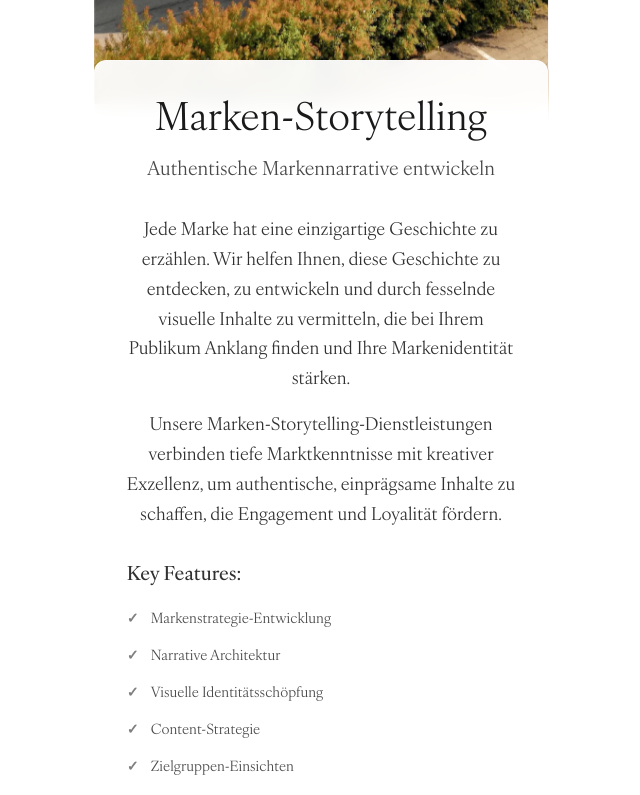
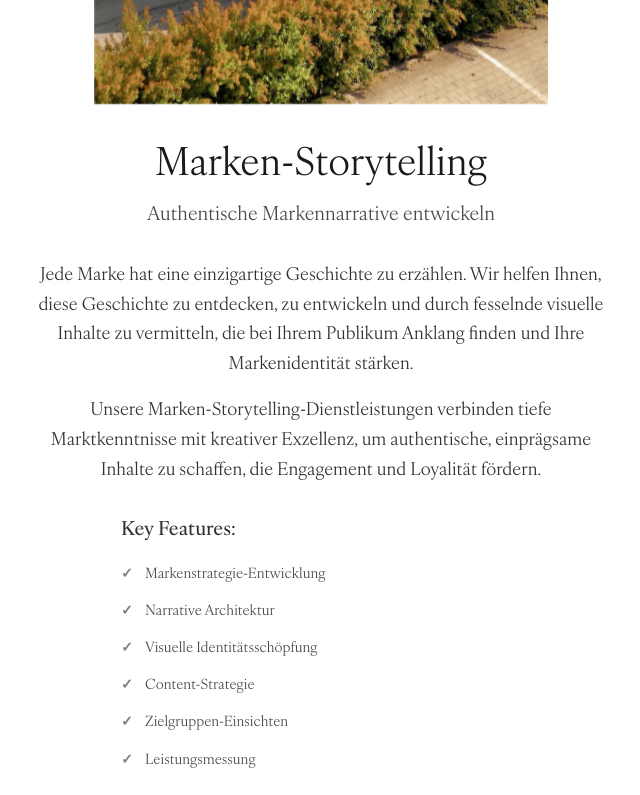
Before and after one commit to ndrau/APlusIMedia, a Vue app: page / in a window 1280 px wide. Shown: the part 3900-4695 px from the top of the page, without its empty margins (319-959 px from the left). Built offline with nearby package versions, Linux system fonts and the light colour scheme.

Commit message:
content cleanup

```diff
--- a/src/data/portfolioVideos.ts
+++ b/src/data/portfolioVideos.ts
@@ -7,8 +7,8 @@ export const portfolioContent: PortfolioItem[] = [
     type: 'video',
     content: {
       id: '1',
-      title: 'Jordanien',
-      description: '2023 - Short Film',
+      title: 'Wüstenreise Jordanien',
+      description: '2023 - Dokumentarfilm über die faszinierende Landschaft Jordaniens',
       duration: '15:30',
       videoType: 'youtube',
       videoId: '_o_NHVeq830',
@@ -23,8 +23,8 @@ export const portfolioContent: PortfolioItem[] = [
     type: 'video',
     content: {
       id: '2',
-      title: 'Greece',
-      description: '2024 - Travel',
+      title: 'Griechenland - Inselhopping',
+      description: '2024 - Reise durch die griechischen Inseln und ihre verborgenen Schätze',
       duration: '22:15',
       videoType: 'youtube',
       videoId: 'eXbeGrkhghg',
@@ -64,8 +64,8 @@ export const portfolioContent: PortfolioItem[] = [
     type: 'video',
     content: {
       id: '3',
-      title: 'Schausonntag',
-      description: '2025 - Schwarzwald Küchen',
+      title: 'Schausonntag - Küchen Event',
+      description: '2025 - Live-Koch-Event mit Schwarzwälder Spezialitäten und regionalen Zutaten',
       duration: '0:47',
       videoType: 'youtube',
       videoId: '2txU1seXUkM',
@@ -95,7 +95,7 @@ export const portfolioContent: PortfolioItem[] = [
       ],
       ctaText: 'Branding erkunden',
       ctaLink: '#services',
-      aspectRatio: 'vertical'
+      aspectRatio: 'horizontal'
     } as Service
   },
 
@@ -105,8 +105,8 @@ export const portfolioContent: PortfolioItem[] = [
     type: 'video',
     content: {
       id: '11',
-      title: 'Mercedes-Benz CLA',
-      description: '2024 - Social Cut',
+      title: 'Rheinfall - Naturgewalt',
+      description: '2025 - Die imposante Wassermasse des größten Wasserfalls Europas',
       duration: '0:15',
       videoType: 'youtube',
       videoId: 'ILsfMUmgoVo',
@@ -121,8 +121,8 @@ export const portfolioContent: PortfolioItem[] = [
     type: 'video',
     content: {
       id: '4',
-      title: 'Kitchen Show Sunday',
-      description: '2025 - Schwarzwald Küchen Campaign',
+      title: 'Johanniterbad',
+      description: '2025 - Kulinarischen Highlights aus Rottweil',
       duration: '0:47',
       videoType: 'youtube',
       videoId: 'MN7gOq4u3DE',
@@ -162,8 +162,8 @@ export const portfolioContent: PortfolioItem[] = [
     type: 'video',
     content: {
       id: '5',
-      title: 'Cityscapes',
-      description: '2023 - Urban Visuals',
+      title: 'Öschberghof',
+      description: '2024 - Showreel',
       duration: '0:30',
       videoType: 'youtube',
       videoId: 'hpkXolxiN_o',
@@ -178,8 +178,8 @@ export const portfolioContent: PortfolioItem[] = [
     type: 'video',
     content: {
       id: '6',
-      title: 'Behind the Scenes',
-      description: '2024 - Production Snippets',
+      title: 'Segelturn',
+      description: '2024 - Offenes Meer',
       duration: '0:25',
       videoType: 'youtube',
       videoId: '2c5bqaCspQo',
@@ -194,8 +194,8 @@ export const portfolioContent: PortfolioItem[] = [
     type: 'video',
     content: {
       id: '9',
-      title: 'Brand Teaser',
-      description: '2023 - Short Promo',
+      title: 'Nitro Alternator 2025',
+      description: '2025 - Rider Video für das Nitro Alternator 2025',
       duration: '0:20',
       videoType: 'youtube',
       videoId: '6IFl-6hZBpo',
@@ -205,13 +205,35 @@ export const portfolioContent: PortfolioItem[] = [
       aspectRatio: 'horizontal'
     } as Video
   },
+    // Service content
+    {
+      id: 'service-3',
+      type: 'service',
+      content: {
+        id: 'service-3',
+        title: 'Social Media Content',
+        description: 'Ansprechende Inhalte für digitale Plattformen',
+        content: '<p>In der heutigen schnelllebigen digitalen Welt sind fesselnde Social-Media-Inhalte entscheidend für Markensichtbarkeit und Engagement. Wir erstellen Content, der zum Scrollen einlädt, Interaktion fördert und bedeutungsvolle Verbindungen zu Ihrem Publikum aufbaut.</p><p>Von Short-Form-Videos bis hin zu Karussell-Beiträgen optimieren wir jeden Content für maximale Wirkung auf allen Social-Media-Plattformen.</p>',
+        features: [
+          'Plattformoptimierte Inhalte',
+          'Short-Form-Video-Erstellung',
+          'Social-Strategie',
+          'Community-Management',
+          'Leistungsanalytik',
+          'Trend-Integration'
+        ],
+        ctaText: 'Unsere Arbeit ansehen',
+        ctaLink: '#portfolio',
+        aspectRatio: 'horizontal'
+      } as Service
+    },
   {
     id: 'video-9',
     type: 'video',
     content: {
       id: '7',
-      title: 'Motion Portrait',
-      description: '2024 - Vertical Reel',
+      title: 'Esszeit Weber - Kräutergarten',
+      description: '2024 - Neues aus dem Kräutergarten',
       duration: '0:18',
       videoType: 'youtube',
       videoId: 'na-8fGTJWtU',
@@ -226,8 +248,8 @@ export const portfolioContent: PortfolioItem[] = [
     type: 'video',
     content: {
       id: '8',
-      title: 'Outdoor Journey',
-      description: '2022 - Travel Moments',
+      title: 'Portugal',
+      description: '2025 - Portugal Drohnen Showreel',
       duration: '0:35',
       videoType: 'youtube',
       videoId: '4IvYBwYgFo8',
```
